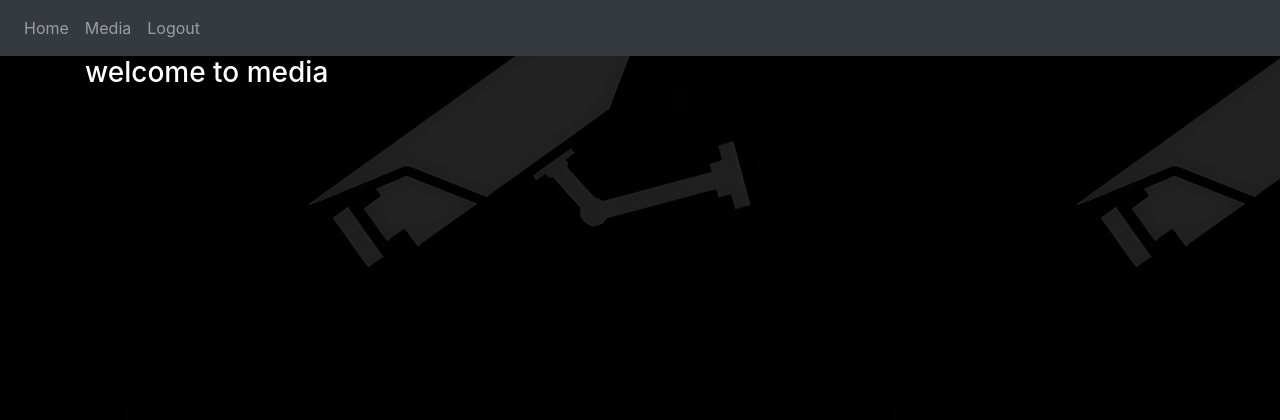
After one commit to KhalidAlnujaidi/Graduation-Project, a Flask app: page /media in a window 1280 px wide. The commit adds this page. Shown: the top 420 px of the page. Run offline with Flask 3, Linux system fonts and the light colour scheme; a user stored in the database is signed in; some libraries are stand-ins or nearby versions.

Commit message:
added media page

```diff
--- a/website/templates/base.html
+++ b/website/templates/base.html
@@ -16,12 +16,16 @@
     />
 
     <title>{% block title %}Home{% endblock %}</title>
-    <link rel="stylesheet" href="{{ url_for('static', filename='style.css') }}">
-    <link rel="icon" href="static\images\photo-camera.svg">
+    <link
+      rel="stylesheet"
+      href="{{ url_for('static', filename='style.css') }}"
+    />
+    <link rel="icon" href="static\images\photo-camera.svg" />
   </head>
 
-  <body background="C:\Users\khalid\Desktop\Grad Project\website\static\images\Background.png">
-
+  <body
+    background="C:\Users\khalid\Desktop\Grad Project\website\static\images\Background.png"
+  >
     <nav class="navbar navbar-expand-lg navbar-dark bg-dark">
       <button
         class="navbar-toggler"
@@ -35,6 +39,7 @@
         <div class="navbar-nav">
           {% if user.is_authenticated %}
           <a class="nav-item nav-link" id="home" href="/">Home</a>
+          <a class="nav-item nav-link" id="media" href="/media">Media</a>
           <a class="nav-item nav-link" id="logout" href="/logout">Logout</a>
           {% else %}
           <a class="nav-item nav-link" id="login" href="/login">Login</a>
--- /dev/null
+++ b/website/templates/media.html
@@ -0,0 +1,5 @@
+{% extends "base.html" %} {% block title %}Home{% endblock %} {% block content%}
+
+<h3>welcome to media</h3>
+
+{% endblock %}
--- a/website/views.py
+++ b/website/views.py
@@ -151,3 +151,12 @@ def home():
             flash('Note added!', category='success')
 
     return render_template("home.html", user=current_user)
+
+
+
+@views.route('/media', methods=['GET', 'POST'])
+@login_required
+def media():
+
+
+    return render_template("media.html", user=current_user)
```
Also changed, not shown: 2 other files.
